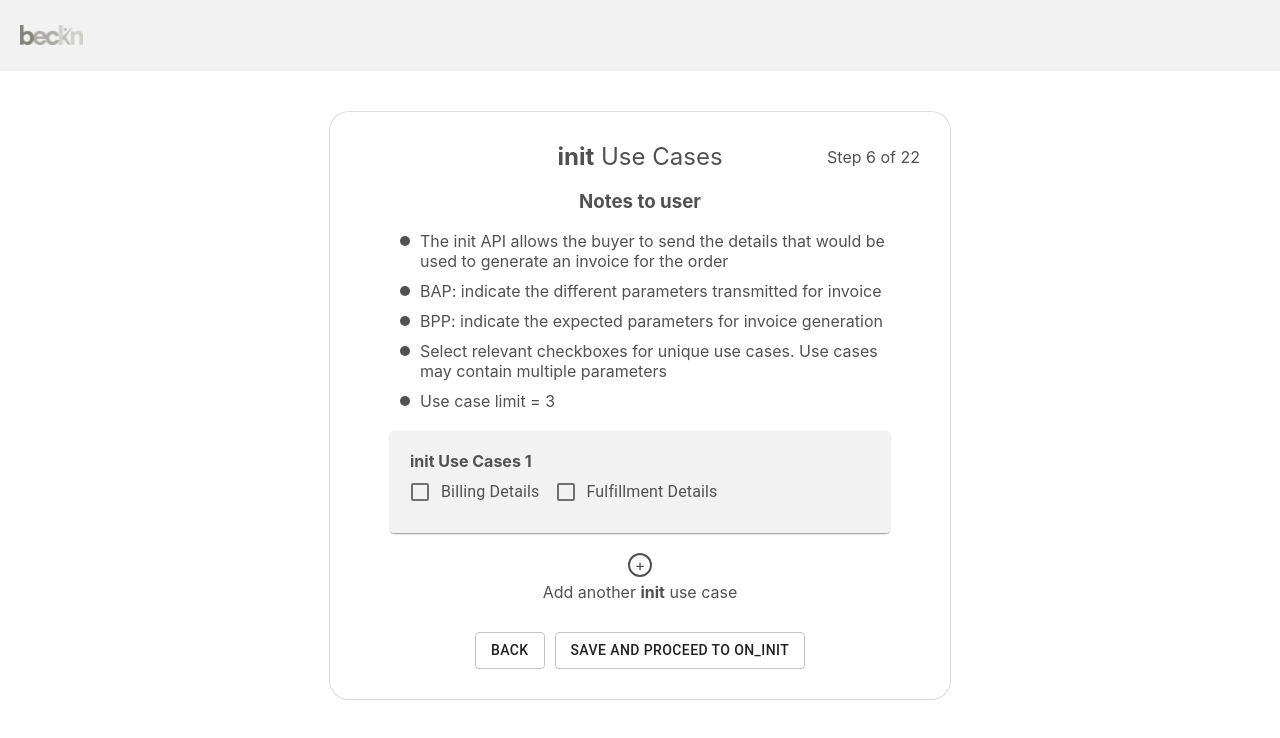
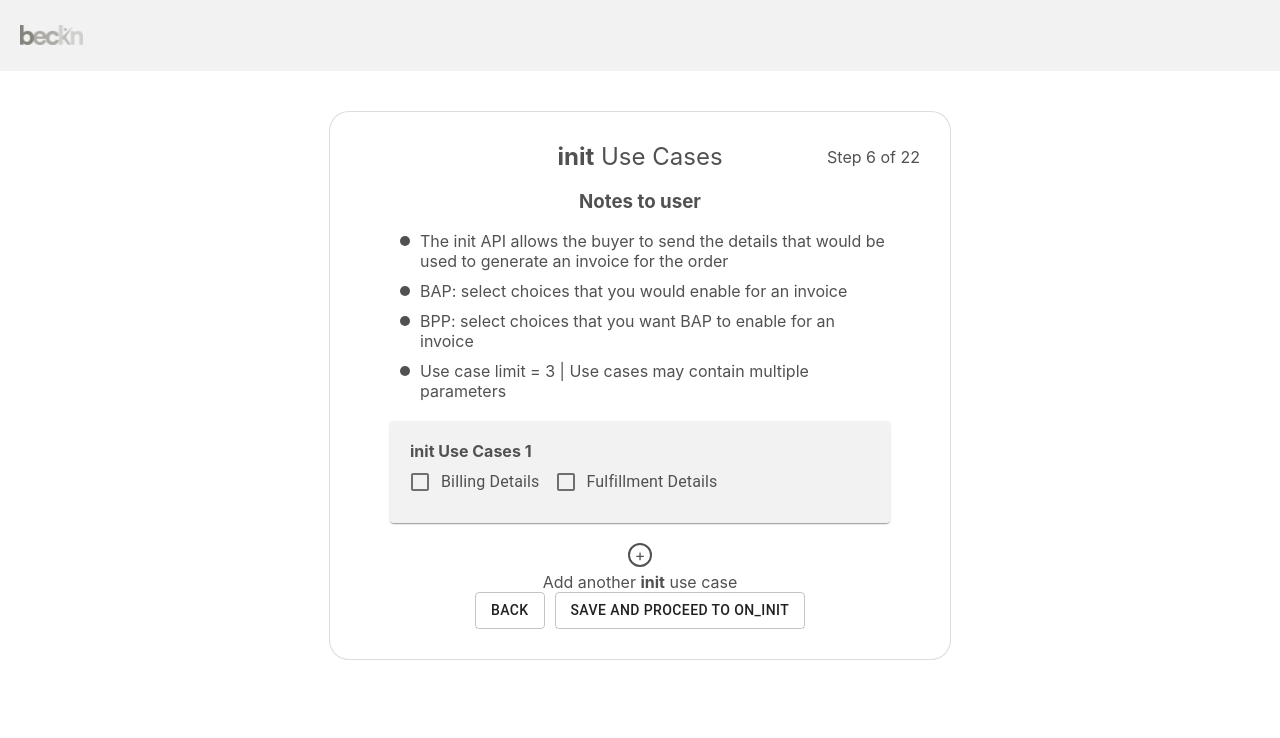
Before and after one commit to rks-031/use-case-gen-frontend, a React (Create React App) app: page /init in a window 1280 px wide. Shown: the top 738 px of the page. Built offline with nearby package versions, Linux system fonts and the light colour scheme.

Commit message:
new changes x

```diff
--- a/src/App.css
+++ b/src/App.css
@@ -76,9 +76,13 @@
     justify-content: space-around;
 }
 
+.home-checkbox{
+    margin-top: 35px;
+}
+
 .user-info-card {
-    width: 350px;
-    height: 400px;
+    width: 400px;
+    height: 450px;
     background: #edededb0!important;
     display: flex;
     flex-direction: column;
@@ -100,9 +104,9 @@
     color: #515151;
 }
 
-.home-btn {
+/* .home-btn {
     margin-top: 30px !important;
-}
+} */
 
 
 /* check box */
@@ -128,25 +132,25 @@
 }
 
 .color-codes{
-    font-size: 12px;
+    font-size: 14px;
     color: #515151;
     position: absolute;
     left: 0;
-    width: 450px;
+    width: 270px;
 }
 .color-text{
-    width: 390px;
+    width: 150px;
 }
 .c-padding{
     display: flex;
     align-items: center;
-    margin: 5px 0;
+    margin: 10px 0;
 }
 
 .color-bricks {
-    height: 10px;
-    width: 20px;
-    margin: 0 20px;
+    height: 15px;
+    width: 50px;
+    margin: 0 20px 0 50px;
 }
 
 .g-main{
--- a/src/ConstantData.js
+++ b/src/ConstantData.js
@@ -25,219 +25,197 @@ const ConstantData = {
         home: {
             head: 'Basic Information',
             list: [
-                'Please provide information about your organisation and role in the network.',
-                'This form is to be completed only by the participants involved in the Retail Domain.'
+                'Please provide information about your organisation and role in the network',
+                'This form is to be completed by the participants involved in the Retail Domain',
             ]
         },
         search: {
             head: 'Use Cases for search',
             list: [
                 'The Search API allows buyers to discover catalogs published by the providers on the network.',
-                'BAP: indicate the different ways in which a customer can search for catalogs',
-                'BPP: indicate expected search queries for the catalogs',
-                'Select relevant checkboxes for unique use cases. Use cases may contain multiple parameters',
-                'Use case limit = 3'
+                'BAP: select choices that you would enable to search for catalogs',
+                'BPP: select choices that you want BAP to enable to search for catalogs',
+                'Use case limit = 3 | Use cases can contain multiple parameters',
             ]
         },
         on_search: {
             head: 'Use Cases for on_search',
             list: [
                 'The on_search API allows sellers to respond to a search call with a catalog matching the search query',
-                'BAP: indicate expected catalog for search queries',
-                'BPP: indicate catalogs that can be published as search results',
-                'Select relevant checkboxes for unique use cases. Use cases may contain multiple parameters',
-                'Use case limit = 3',
+                'BAP: select choices that you want BPP to enable to view catalogs',
+                'BPP: select choices that you would enable to publish catalogs',
+                'Use case limit = 3 | Use cases can contain multiple parameters',
             ]
         },
         select: {
             head: 'Use Cases for select',
             list: [
-                'The select API allows buyers to build a cart with items of their choice from the catalog received in the on_search response',
-                'BAP: indicate the different entities that can be added to a cart',
-                'BPP: indicate the expected entities that can be received in a cart',
-                'Select relevant checkboxes for unique use cases. Use cases may contain multiple parameters',
-                'Use case limit = 3',
+                'The select API allows buyers to build a cart with items of their choice from the catalog received in the on_search response.',
+                'BAP: select choices that you would enable to be added to cart',
+                'BPP: select choices that you want BAP to enable to be added to cart',
+                'Use case limit = 3 | Use cases may contain multiple parameters',
             ]
         },
         on_select: {
             head: 'Use case for on_select',
             list: [
                 'The on_select API allows seller to calculate and provide a quote for the items added in the buyers cart',
-                'BAP: indicate the expected entities in the quote',
-                'BPP: indicate the different entities generated in the quote',
-                'Select relevant checkboxes for unique use cases. Use cases may contain multiple parameters',
-                'Use case limit = 3',
+                'BAP: select choices that you want BPP to enable to view in a quote',
+                'BPP: select choices that you would enable to provide in a quote',
+                'Use case limit = 3 | Use cases may contain multiple parameters',
             ]
         },
         init: {
             head: 'Use case for init',
             list: [
                 'The init API allows the buyer to send the details that would be used to generate an invoice for the order',
-                'BAP: indicate the different parameters transmitted for invoice',
-                'BPP: indicate the expected parameters for invoice generation',
-                'Select relevant checkboxes for unique use cases. Use cases may contain multiple parameters',
-                'Use case limit = 3',
+                'BAP: select choices that you would enable for an invoice',
+                'BPP: select choices that you want BAP to enable for an invoice',
+                'Use case limit = 3 | Use cases may contain multiple parameters',
             ]
         },
         on_init: {
             head: 'Use case for on_init',
             list: [
                 'The on_init API allows the seller to transmit the updated quote, payment terms and various policies that relate to the order',
-                'BAP: indicate the different policies which can be displayed to the buyer',
-                'BPP: please indicate the different policies that can be sent to the buyer',
-                'Select relevant checkboxes for unique use cases. Use cases may contain multiple parameters',
-                'Use case limit = 3',
+                'BAP: select choices that you want BPP to enable to receive as policies',
+                'BPP: select choices that you would enable to send as policies',
+                'Use case limit = 3 | Use cases may contain multiple parameters',
             ]
         },
         confirm: {
             head: 'Use cases for Confirm',
             list: [
                 'The confirm API allows the buyer to select and proceed with the preferred mode of payment and create an order.',
-                'BAP: please indicate the different modes of order confirmation',
-                'BPP: please indicate the expected modes of order confirmation',
-                'Select relevant checkboxes for unique use cases. Use cases may contain multiple parameters',
-                'Use case limit = 3',
+                'BAP: select choices that you would enable to confirm order',
+                'BPP: select choices that you want BAP to enable to confirm order',
+                'Use case limit = 3 | Use cases may contain multiple parameters',
             ]
         },
         on_confirm: {
             head: 'Use cases for on_confirm',
             list: [
                 'The on_confirm API allows the seller to validate the payment (or promise of payment) and confirm the order, hence creating a commercial consideration.',
-                'BAP: indicate the expected responses received for confirmed order',
-                'BPP: please indicate the different ways of confirming an order',
-                'Select relevant checkboxes for unique use cases. Use cases may contain multiple parameters',
-                'Use case limit = 3',
+                'BAP: select choices that you want BPP to enable to view confirmed order',
+                'BPP: select choices that you would enable to send confirmed order',
+                'Use case limit = 3 | Use cases may contain multiple parameters',
             ]
         },
         status: {
             head: 'Use cases for Status',
             list: [
                 'The status API allows the buyer to determine the latest fulfilment status of an order',
-                'BAP: indicate the different parameters to check order status',
-                'BPP: indicate the expected parameters to return order status',
-                'Select relevant checkboxes for unique use cases',
-                'Use case limit = 3',
+                'BAP: select choices that you would enable to check order status',
+                'BPP: select choices that you want BAP to enable to check order status',
+                'Use case limit = 3 | Use cases may contain multiple parameters',
             ]
         },
         on_status: {
             head: 'Use cases for on_status',
             list: [
                 'The on_status API allows the seller to return the latest fulfilment status of an order',
-                'BAP: indicate the expected responses for order status',
-                'BPP: indicate the different order status responses',
-                'Select relevant checkboxes for unique use cases',
-                'Use case limit = 3',
+                'BAP: select choices that you want BPP to enable to view order status',
+                'BPP: select choices that you would enable to send order status',
+                'Use case limit = 3 | Use cases may contain multiple parameters',
             ]
         },
         track: {
             head: 'Use case for track',
             list: [
                 'The track API allows the buyer to identify the current location of the package when it is being delivered',
-                'BAP: indicate the different parameters to track package',
-                'BPP: indicate the expected parameters to provide tracking',
-                'Select relevant checkboxes for unique use cases',
-                'Use case limit = 3',
+                'BAP: select choices that you would enable to track package',
+                'BPP: select choices that you want BAP to enable to track package',
+                'Use case limit = 3 | Use cases may contain multiple parameters',
             ]
         },
         on_track: {
             head: 'Use cases for on_track',
             list: [
-                'Use cases for on_track:',
                 'The on_track API allows the seller to provide information on the latest location of the package when it is being delivered',
-                'BAP: indicate the expected tracking information',
-                'BPP: indicate the different methods to send tracking information',
-                'Select relevant checkboxes for unique use cases',
-                'Use case limit = 3',
+                'BAP: select choices that you want BPP to enable to view tracking details',
+                'BPP: select choices that you would enable to send tracking details',
+                'Use case limit = 3 | Use cases may contain multiple parameters',
             ]
         },
         update: {
             head: 'Use cases for update',
             list: [
-                'Use cases for update:',
                 'The update API allows the buyer to make modifications to an active order, subject to the order policies of the seller',
-                'BAP: indicate the different entities that can be updated in an order',
-                'BPP: please indicate the expected entities that can be updated in an order',
-                'Select relevant checkboxes for unique use cases. Use cases may contain multiple parameters',
-                'Use case limit = 3',
+                'BAP: select choices that you would enable to update an order',
+                'BPP: select choices that you want BAP to enable to update an order',
+                'Use case limit = 3 | Use cases may contain multiple parameters',
             ]
         },
         on_update: {
             head: 'Use cases for on_update',
             list: [
                 'The on_update API allows the seller to accept the modifications to the order and respond back with updated order as well as additional payment terms, where required',
-                'BAP: indicate the expected methods to receive an updated order',
-                'BPP: indicate the different ways to respond with an updated order',
-                'Select relevant checkboxes for unique use cases. Use cases may contain multiple parameters',
-                'Use case limit = 3',
+                'BAP: select choices that you want BPP to enable to view updated order and terms',
+                'BPP: select choices that you would enable to send updated order and terms',
+                'Use case limit = 3 | Use cases may contain multiple parameters',
             ]
         },
         cancel: {
             head: 'Use cases for cancel',
             list: [
                 'The cancel API allows the buyer to cancel an active order, subject to the cancellation policies of the seller',
-                'BAP: indicate the different parameters to cancel an order',
-                'BPP: indicate the expected parameters to cancel an active order',
-                'Select relevant checkboxes for unique use cases',
-                'Use case limit = 3',
+                'BAP: select choices that you would enable to cancel an order',
+                'BPP: select choices that you want BAP to enable to cancel an order',
+                'Use case limit = 3 | Use cases may contain multiple parameters',
             ]
         },
         on_cancel: {
             head: 'Use cases for on_cancel',
             list: [
                 'The on_cancel API allows the seller to accept the cancellation of an order and respond back with the cancellation terms if required.',
-                'BAP: indicate the expected methods to receive a cancelled order',
-                'BPP: indicate the different methods to send a cancelled order',
-                'Select relevant checkboxes for unique use cases',
-                'Use case limit = 3',
+                'BAP: select choices that you want BPP to enable to view a cancelled order',
+                'BPP: select choices that you would enable to send a cancelled order',
+                'Use case limit = 3 | Use cases may contain multiple parameters',
             ]
         },
         rating: {
             head: 'Use cases for Rating',
             list: [
                 'The rating API allows a buyer to rate various entities of a completed order',
-                'BAP: indicate the order entities that a buyer can rate',
-                'BPP: indicate the expected entities which can be rated',
-                'Select relevant checkboxes for unique use cases',
-                'Use case limit = 3',
+                'BAP: select choices that you would enable to provide a rating',
+                'BPP: select choices that you want BAP to enable to provide a rating',
+                'Use case limit = 3 | Use cases may contain multiple parameters',
             ]
         },
         on_rating: {
             head: 'Use cases for on_rating',
             list: [
                 'The on_rating API allows sellers to respond to the ratings received from a buyer',
-                'BAP: indicate the expected responses for a rating submission',
-                'BPP: indicate the different responses generated for rating',
-                'Select relevant checkboxes for unique use cases',
-                'Use case limit = 3',
+                'BAP: select choices that you want BPP to enable to view response to submitted ratings',
+                'BPP: select choices that you would enable to send response to submitted rating',
+                'Use case limit = 3 | Use cases may contain multiple parameters',
             ]
         },
         support: {
             head: 'Use cases for Support',
             list: [
                 'The support API allows a buyer to request for a means to connect with the seller (or seller platform) in order to clarify queries or raise issues with a specific order',
-                'BAP: indicate the different parameters used to initiate a support request',
-                'BPP: indicate the expected parameters used to initiate a support request',
-                'Select relevant checkboxes for unique use cases. Use cases may contain multiple parameters',
-                'Use case limit = 3',
+                'BAP: select choices that you would enable to initiate a support request',
+                'BPP: select choices that you want BAP to enable to initiate a support request',
+                'Use case limit = 3 | Use cases may contain multiple parameters',
             ]
         },
         on_support: {
             head: 'Use cases for on_support',
             list: [
                 'The on_support API allows a seller to respond with the relevant information to connect with the buyer',
-                'BAP: indicate the expected modes to initiate a support request',
-                'BPP: indicate the different modes of providing support',
-                'Select relevant checkboxes for unique use cases. Use cases may contain multiple parameters',
-                'Use case limit = 3',
+                'BAP: select choices that you want BPP to enable to respond to a support request',
+                'BPP: select choices that you would enable to respond to a support request',
+                'Use case limit = 3 | Use cases may contain multiple parameters',
             ]
         },
         graph: {
             head: 'Graphical representation of the transaction Flows',
             list: [
-                'Based on your selections, these are all the transaction flows that are possible on the network.',
+                'Based on your selections, the possible transaction flows are depicted below',
                 'Click on (x) to remove a particular node in the transaction flow',
-                'Export the final flows using the options provided (export as PDF, export as JSON).',
-                'Please share a copy of the exported files to ondc@qcin.org & saransh.agarwal@qcin.org'
+                'Export the final flows using the options provided (Export Image, Export JSON).',
+                'Share a copy of both exported files to ondc@qcin.org & saransh.agarwal@qcin.org'
             ]
         }
 
--- a/src/Store.js
+++ b/src/Store.js
@@ -159,7 +159,8 @@ const initialState = {
     userInfo: {
         user: '',
         name_org: '',
-        name_role_timestamp: ''
+        name_role_timestamp: '',
+        agree: false
     }
 }
 
```
Also changed, not shown: src/pages/Graph.js (+4 -4 lines), src/pages/Home.js (+27 -6 lines).
